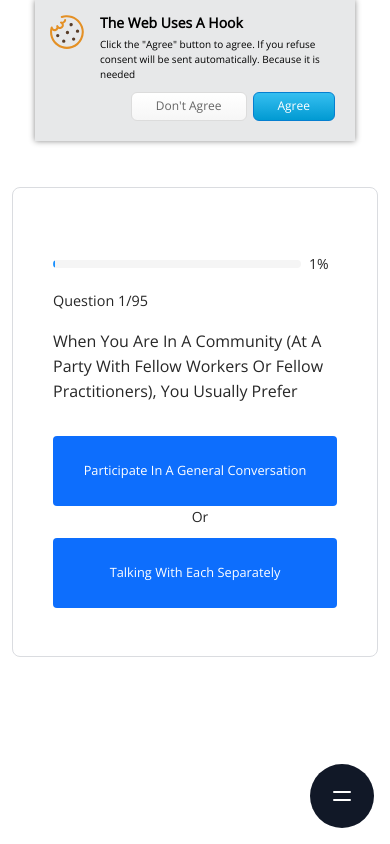
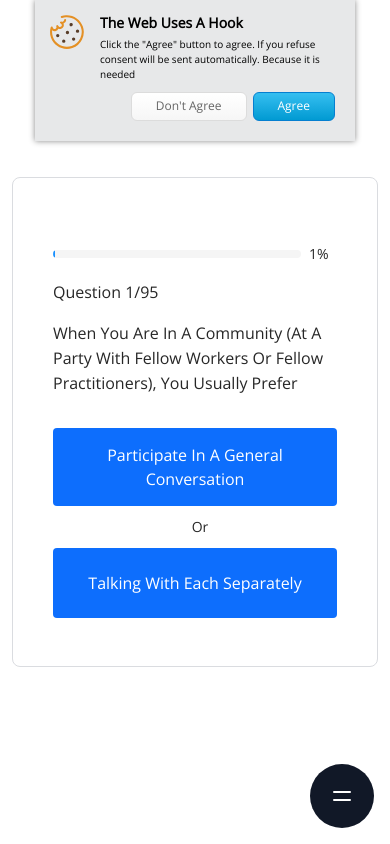
Before and after one commit to asyncfinkd/quiz, a React (Create React App) app: page / in a window 390 px wide. Both pictures are taken after typing "Sample" into the empty fields and a click on the button "Next". Built offline with nearby package versions, Linux system fonts and the light colour scheme.

Commit message:
:rocket: Hero CSS

```diff
--- a/src/stylesheet/hero/hero.css
+++ b/src/stylesheet/hero/hero.css
@@ -1,5 +1,5 @@
 .question-span {
-  font-size: 21px;
+  font-size: 1rem;
   -webkit-user-select: none;
   -moz-user-select: none;
   -ms-user-select: none;
@@ -13,7 +13,7 @@
   -ms-user-select: none;
   user-select: none;
   text-transform: capitalize;
-  font-size: 17px;
+  font-size: 1rem;
 }
 
 .questionContainer-button {
@@ -240,15 +240,6 @@
     justify-content: center;
     flex-direction: column;
   }
-  .question-button {
-    font-size: 0.8rem !important;
-  }
-  .question-span {
-    font-size: 1rem;
-  }
-  .questionLength-span {
-    font-size: 0.9rem;
-  }
 }
 
 @media (max-width: 450px) {
@@ -264,4 +255,7 @@
     margin-top: 10px;
     padding: 15px !important;
   }
+  .mt-6.questionContainer-button span {
+    margin-top: 10px;
+  }
 }
```
